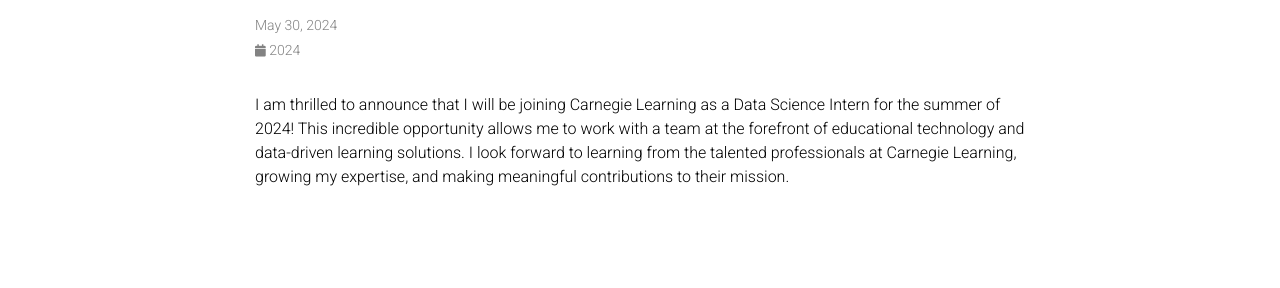
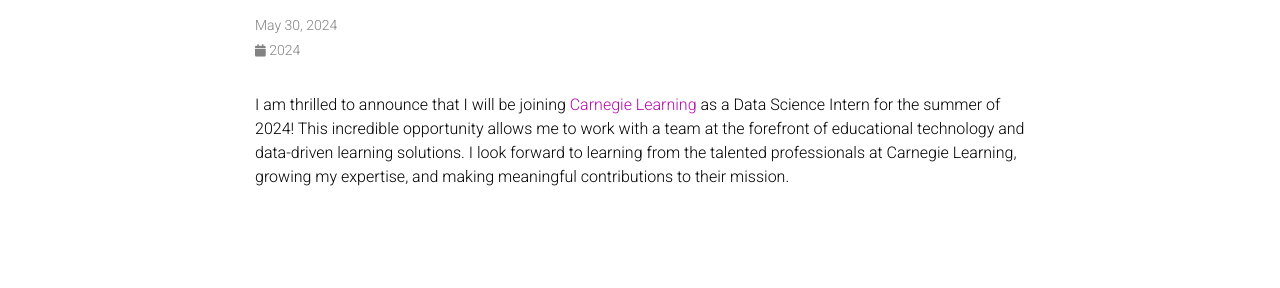
Before and after one commit to pranjlikhanna/pranjlikhanna.github.io, a Jekyll site: the page built from _news/announcement_1.md, in a window 1280 px wide. Shown: the part 145-433 px from the top of the page. Built offline with Jekyll 4.4.1, drawn with Linux system fonts in a browser that asks for light colours; comment, search, counter and statistics services are not loaded; a style sheet for code colours, icons or effects is not loaded; part of the change alters nothing that is shown.

```diff
--- a/_news/announcement_1.md
+++ b/_news/announcement_1.md
@@ -4,4 +4,4 @@ date: 2024-05-30 15:59:00-0400
 inline: true
 ---
 
-I am thrilled to announce that I will be joining Carnegie Learning as a Data Science Intern for the summer of 2024! This incredible opportunity allows me to work with a team at the forefront of educational technology and data-driven learning solutions. I look forward to learning from the talented professionals at Carnegie Learning, growing my expertise, and making meaningful contributions to their mission.
+I am thrilled to announce that I will be joining [Carnegie Learning](https://www.carnegielearning.com/) as a Data Science Intern for the summer of 2024! This incredible opportunity allows me to work with a team at the forefront of educational technology and data-driven learning solutions. I look forward to learning from the talented professionals at Carnegie Learning, growing my expertise, and making meaningful contributions to their mission.
```
